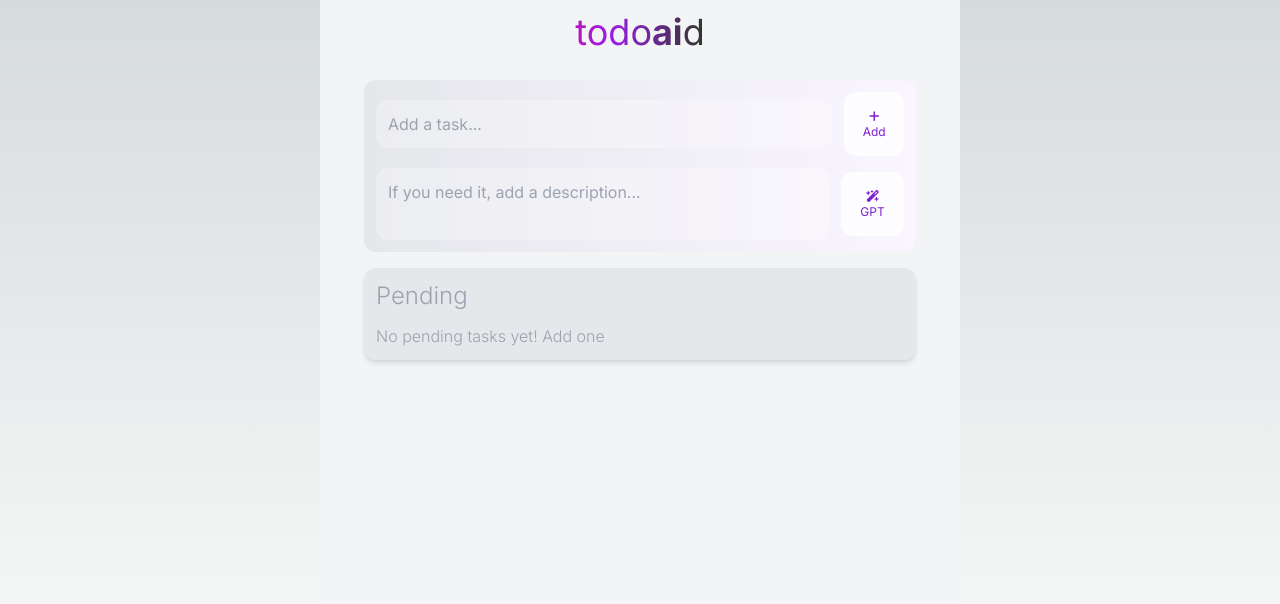
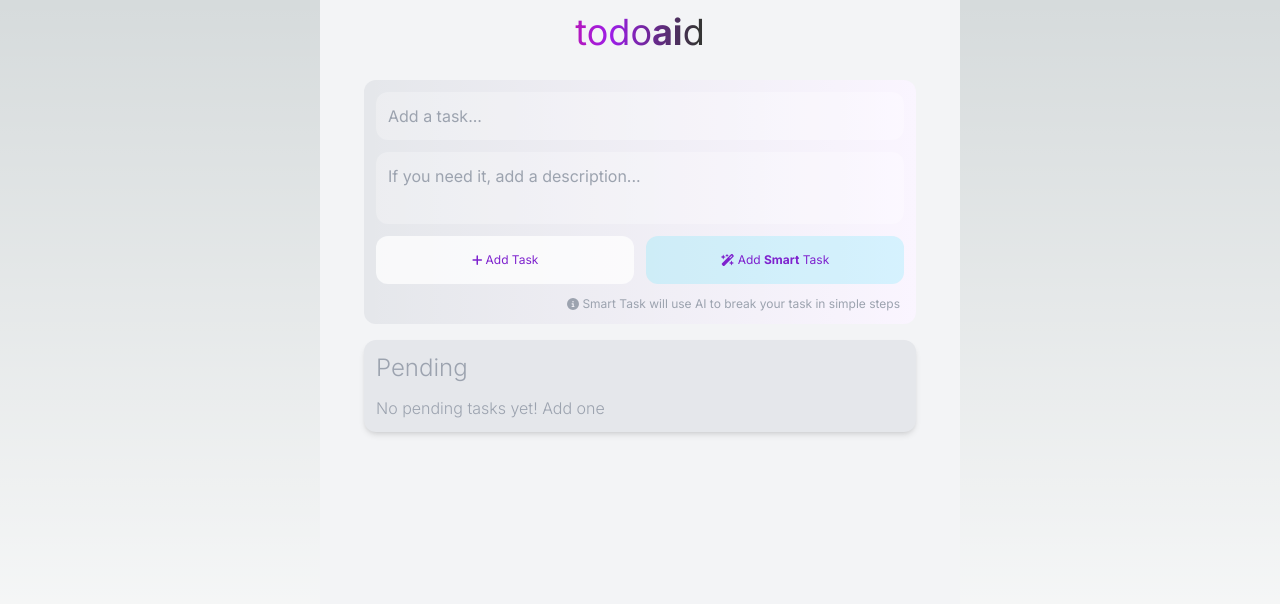
Before and after one commit to sauloco/rustic-todo, a Next.js app: page / in a window 1280 px wide. Shown: the top 604 px of the page. Built offline with nearby package versions, Linux system fonts and the light colour scheme.

Commit message:
added error handling for chat gpt API gracefully fails, display error and show alternative. added Cloudflare snippet WIP i18n

```diff
--- a/next.config.js
+++ b/next.config.js
@@ -1,6 +1,10 @@
 /** @type {import('next').NextConfig} */
 const nextConfig = {
-  reactStrictMode: true,
+	reactStrictMode: true,
+	i18n: {
+		locales: ['en', 'es'],
+		defaultLocale: 'en',
+	},
 }
 
 module.exports = nextConfig
--- a/src/pages/_app.tsx
+++ b/src/pages/_app.tsx
@@ -12,11 +12,11 @@ const RusticTodoApp: React.FC<AppProps> = ({Component, pageProps}) => {
 				<link rel="icon" type="image/png" sizes="32x32" href="/favicon-32x32.png"/>
 				<link rel="icon" type="image/png" sizes="16x16" href="/favicon-16x16.png"/>
 				<link rel="manifest" href="/site.webmanifest"/>
-				<title>Rustic Tasks</title>
+				<title>todoAId</title>
 				<meta charSet="utf-8"/>
 				<meta name="viewport" content="initial-scale=1.0, width=device-width"/>
-				<meta name="description" content="Task manager from Rustic IT"/>
-				<meta name="author" content="Saulo Vargas | saulo@rusticit.com"/>
+				<meta name="description" content="AI Powered Task Manager – from Rustic IT"/>
+				<meta name="author" content="Saulo Vargas<saulo@rusticit.com>"/>
 			</Head>
 			<div className="
 		min-h-screen
@@ -31,6 +31,8 @@ const RusticTodoApp: React.FC<AppProps> = ({Component, pageProps}) => {
 		transition-all">
 				<Component {...pageProps} />
 			</div>
+			<script defer src='https://static.cloudflareinsights.com/beacon.min.js'
+			        data-cf-beacon='{"token": "9bb9ced34458459dab8e5c4d6fe97084"}'></script>
 		</>
 
 	)
--- a/src/pages/api/assistant.ts
+++ b/src/pages/api/assistant.ts
@@ -50,14 +50,14 @@ export default async function handler(
 
 	const now = new Date().toISOString();
 	const enhancedPrompt = `${decodeURI(prompt)}. ${description ? `Description: ${decodeURI(description)}. ` : ''}Current date: ${now}`
+	try {
+
 		let chatRes = await api.sendMessage(enhancedPrompt, {systemMessage})
 		const items: Item[] = []
 		for (const line of chatRes.text.split('\n')) {
 			if (line.includes('] ')) {
 				const [date, task] = line.split('- [').join('').split('] ');
-			console.log(date)
 				const dateCompletion = new Date(date).getTime();
-			console.log(dateCompletion)
 				items.push({
 					id: v4(),
 					title: task,
@@ -69,4 +69,8 @@ export default async function handler(
 		}
 
 		res.status(200).json(items);
+	} catch (e) {
+		console.error(e);
+		res.status(503).json({message: `AI Not Available. Retry later.`})
 	}
+}
--- a/src/pages/components/ItemInput.tsx
+++ b/src/pages/components/ItemInput.tsx
@@ -1,7 +1,7 @@
 import React, {useEffect, useState} from 'react';
 import {v4} from 'uuid';
 import {FontAwesomeIcon} from '@fortawesome/react-fontawesome';
-import {faPen, faPlus, faWandMagicSparkles} from '@fortawesome/free-solid-svg-icons';
+import {faInfoCircle, faPen, faPlus, faWandMagicSparkles} from '@fortawesome/free-solid-svg-icons';
 
 
 interface ItemInputProps {
@@ -9,10 +9,18 @@ interface ItemInputProps {
 	inline?: boolean,
 	onSave: (item: Item) => void,
 	onAiGenerate?: (item: Item) => void,
-	enabled?: boolean
+	enabled?: boolean,
+	displayError?: string,
 }
 
-const ItemInput: React.FC<ItemInputProps> = ({item, onSave, onAiGenerate, inline = false, enabled = true}) => {
+const ItemInput: React.FC<ItemInputProps> = ({
+	                                             item,
+	                                             onSave,
+	                                             onAiGenerate,
+	                                             inline = false,
+	                                             enabled = true,
+	                                             displayError
+                                             }) => {
 	const [id, setId] = useState(item?.id || v4());
 	const [title, setTitle] = useState(item?.title || "");
 	const [description, setDescription] = useState(item?.description || "")
@@ -59,7 +67,8 @@ const ItemInput: React.FC<ItemInputProps> = ({item, onSave, onAiGenerate, inline
 		setError("")
 		setId(v4())
 	}
-	return <div
+	return (<>
+			<div
 				className={`
 			flex
 			flex-col
@@ -101,7 +110,7 @@ const ItemInput: React.FC<ItemInputProps> = ({item, onSave, onAiGenerate, inline
 						placeholder={`${inline ? 'Modify task' : 'Add a task'}${error ? ' (we kinda need this)' : '...'}`}
 						onKeyDown={(e) => e.key === "Enter" ? validateForm() : null}
 						onChange={event => setTitle(event.target.value)}/>
-			<button className={`
+					{inline && <button className={`
 						border-none
 						outline-none
 						p-3
@@ -124,17 +133,12 @@ const ItemInput: React.FC<ItemInputProps> = ({item, onSave, onAiGenerate, inline
 						bg-opacity-75
 						dark:bg-opacity-25
 					`} disabled={!enabled} onClick={() => validateForm()}>
-				{inline
-					? <FontAwesomeIcon icon={faPen}/>
-					: <div className={'m-1'}>
-						<FontAwesomeIcon icon={faPlus}/>
-						<span>Add</span>
-					</div>
-				}
+
+						<FontAwesomeIcon icon={faPen}/>
 
 					</button>
+					}
 				</div>
-		<div className="flex flex-row items-center gap-3">
 				<textarea
 					className={`
 				appearance-none
@@ -158,21 +162,25 @@ const ItemInput: React.FC<ItemInputProps> = ({item, onSave, onAiGenerate, inline
 					disabled={!enabled}
 					placeholder={"If you need it, add a description..."}
 					onChange={event => setDescription(event.target.value)}></textarea>
-			{!inline &&
+				<div className="flex flex-row gap-3">
+					{!inline && (
+						<>
 							<button className={`
 							border-none
 							outline-none
 							p-3
 							text-xs
 							flex
-						max-w-fit
+							w-full
 							items-center
 							justify-center
 							${inline ? 'rounded-full' : 'rounded-xl'}
 							${inline ? '' : 'p-1'}
 							dark:text-purple-300
 							text-purple-700
+							disabled:bg-slate-100
 							disabled:text-slate-500
+							dark:disabled:bg-slate-700
 							dark:disabled:text-slate-500
 							focus:ring-2
 							focus:bg-opacity-50
@@ -182,16 +190,60 @@ const ItemInput: React.FC<ItemInputProps> = ({item, onSave, onAiGenerate, inline
 							bg-opacity-75
 							dark:bg-opacity-25
 						`} disabled={!enabled} onClick={() => validateForm(true)}>
-
+								<div className={'m-1'}>
+									<FontAwesomeIcon icon={faPlus}/>
+									<span>&nbsp;Add Task</span>
+								</div>
+							</button>
+							<button className={`
+							border-none
+							outline-none
+							p-3
+							text-xs
+							flex
+							w-full
+							items-center
+							justify-center
+							${inline ? 'rounded-full' : 'rounded-xl'}
+							${inline ? '' : 'p-1'}
+							text-purple-700
+							bg-cyan-300
+							disabled:bg-slate-100
+							disabled:text-slate-500
+							hover:bg-cyan-200
+							dark:text-white
+							dark:bg-cyan-400
+							dark:disabled:bg-slate-700
+							dark:disabled:text-slate-500
+							dark:hover:bg-cyan-400
+							focus:ring-2
+							focus:bg-opacity-50
+							bg-opacity-25
+							dark:bg-opacity-75
+						`} disabled={!enabled || !!displayError} onClick={() => validateForm(true)}>
 								<div className={'m-1'}>
 									<FontAwesomeIcon icon={faWandMagicSparkles}/>
-						<span>GPT</span>
+									<span>&nbsp;Add <b>Smart</b> Task</span>
+								</div>
+							</button>
+						</>
+					)
+					}
+				</div>
+				<span
+					className={`text-xs text-right mr-1 ${displayError ? 'dark:text-red-300 text-red-500' : 'text-gray-400'}`}>
+					<FontAwesomeIcon icon={faInfoCircle}/>
+					<span>&nbsp;
+						{displayError
+							? `${displayError} Please, use Add Task.`
+							: "Smart Task will use AI to break your task in simple steps"
+						}
+					</span>
+				</span>
 			</div>
 
-				</button>
-			}
-		</div>
-	</div>
+		</>
+	)
 }
 
 export default ItemInput
--- a/src/pages/index.tsx
+++ b/src/pages/index.tsx
@@ -29,6 +29,7 @@ const Home: React.FC = () => {
 	const [items, setItems] = useState<Item[]>([]);
 	const [isLocalStorageSavingEnabled, setIsLocalStorageSavingEnabled] = useState(false)
 	const [isLoading, setIsLoading] = useState(false)
+	const [serverError, setServerError] = useState('');
 	const filterDeleted = () => items.filter(i => i.deleted)
 	const filterDone = () => items.filter(i => i.done && !i.deleted)
 	const filterPending = () => items.filter(i => !i.done && !i.deleted)
@@ -68,6 +69,7 @@ const Home: React.FC = () => {
 
 	const handleChatGPTItemSave = async (item: Item) => {
 		setIsLoading(true)
+		try {
 			const response = await axios.get('/api/assistant', {
 				params: {
 					prompt: item.title,
@@ -78,12 +80,12 @@ const Home: React.FC = () => {
 			if (response.status !== 200) {
 				const {message} = response.data
 				console.error(message)
+				setIsLoading(false)
 				return;
 			}
 
 			const suggestedItems = response.data
 
-		setIsLoading(false)
 
 			if (suggestedItems.length) {
 				setItems([
@@ -96,7 +98,17 @@ const Home: React.FC = () => {
 				...items,
 				item,
 			])
-
+		} catch (e) {
+			console.error(e)
+			// @ts-ignore
+			if (e && typeof e === 'object' && (e?.response?.data?.message || e?.message)) {
+				// @ts-ignore
+				setServerError(e?.response?.data?.message || e?.message)
+			} else {
+				setServerError('Unexpected error.')
+			}
+		}
+		setIsLoading(false)
 	}
 
 	const handleItemChange = (item: Item) => {
@@ -146,7 +158,8 @@ const Home: React.FC = () => {
 					to-[#353535]
 					dark:to-[#F7F7F7]
 				`}>todo<b>ai</b>d</h1>
-			<ItemInput onSave={handleItemSave} onAiGenerate={handleChatGPTItemSave} enabled={!isLoading}/>
+			<ItemInput displayError={serverError} onSave={handleItemSave} onAiGenerate={handleChatGPTItemSave}
+			           enabled={!isLoading}/>
 			<TaskList title={`Pending ${filterPending().length ? filterPending().length : ''}`} items={filterPending()}
 			          onItemChange={handleItemChange}
 			          onItemDelete={handleItemChange} emptyMessage={"No pending tasks yet! Add one"}/>
```
Lines whose indentation alone changed are shown as unchanged.
